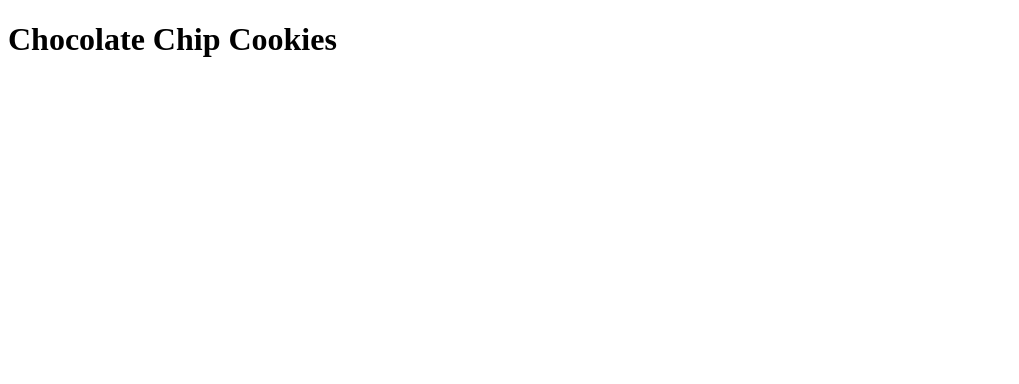
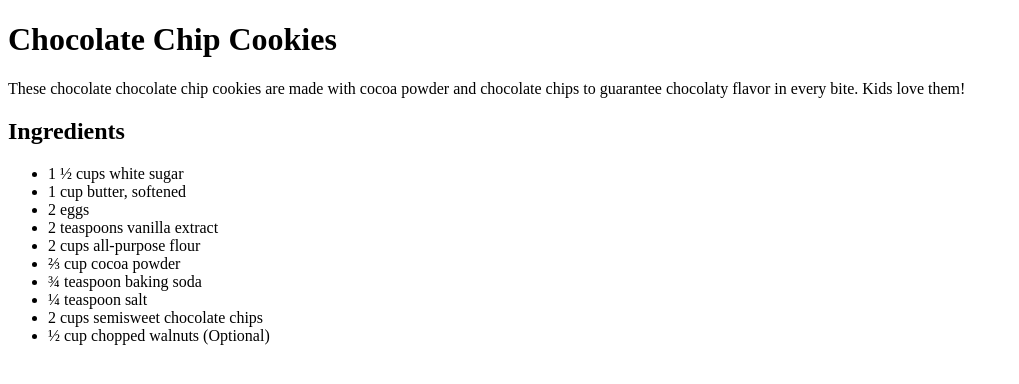
Before and after one commit to elizemike/odin-recipes, a plain HTML site: page recipes/cookies.html in a window 1280 px wide. Shown: the whole page, without its empty margins (0-1019 px from the left). Drawn offline with Linux system fonts and the light colour scheme.

Commit message:
Add ingredients list for cookies

```diff
--- a/recipes/cookies.html
+++ b/recipes/cookies.html
@@ -7,5 +7,22 @@
 </head>
 <body>
     <h1> Chocolate Chip Cookies </h1>
+
+    <p> These chocolate chocolate chip cookies are made with cocoa powder and chocolate chips to guarantee chocolaty flavor in every bite. Kids love them! </p>
+
+    <h2> Ingredients </h2>
+    <ul>
+        <li> 1 ½ cups white sugar </li>
+        <li> 1 cup butter, softened </li>
+        <li> 2 eggs </li>
+        <li> 2 teaspoons vanilla extract </li>
+        <li> 2 cups all-purpose flour </li>
+        <li> ⅔ cup cocoa powder </li>
+        <li> ¾ teaspoon baking soda </li>
+        <li> ¼ teaspoon salt </li>
+        <li> 2 cups semisweet chocolate chips </li>
+        <li> ½ cup chopped walnuts (Optional) </li>
+    </ul>
+
 </body>
 </html>
```
